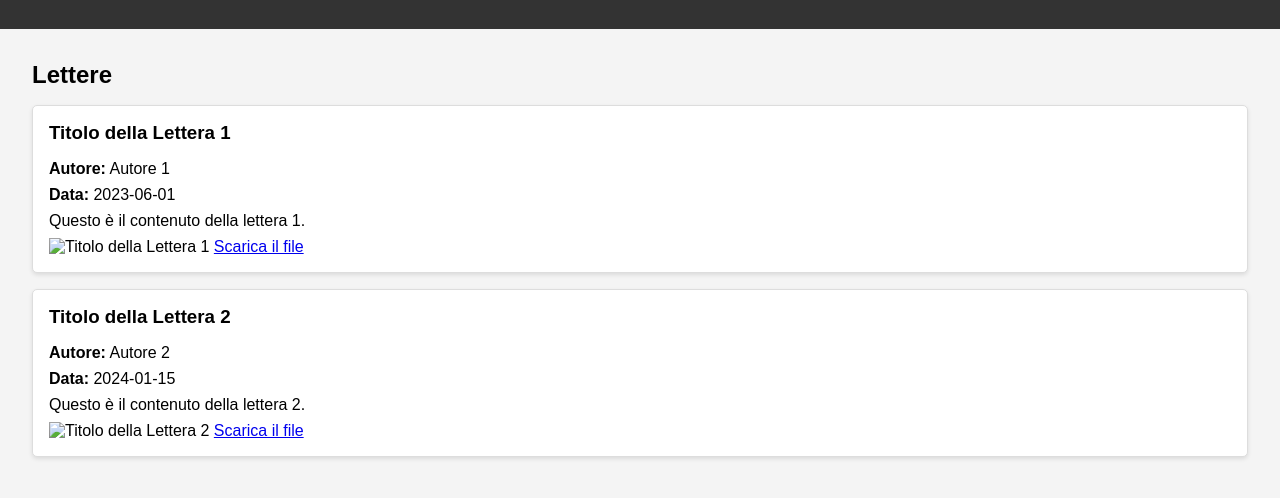
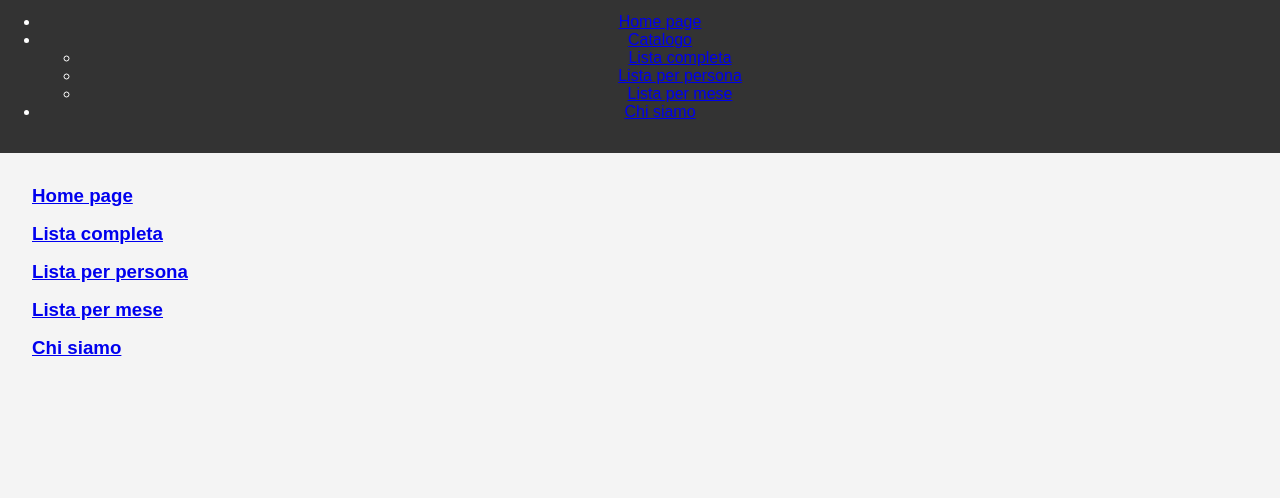
Before and after one commit to mauro-gaeta/progetto2, a plain HTML site: page index.html in a window 1280 px wide. Shown: the part 56-554 px from the top of the page. Drawn offline with Linux system fonts and the light colour scheme.

Commit message:
Update index.html

```diff
--- a/index.html
+++ b/index.html
@@ -9,64 +9,50 @@
 <body>
     <header>
         <h1>Catalogazione Documenti</h1>
+        <nav>
+            <ul class="menu">
+                <li><a href="index.html">Home page</a></li>
+                <li><a href="#">Catalogo</a>
+                    <ul class="submenu">
+                        <li><a href="listacompleta.html">Lista completa</a></li>
+                        <li><a href="#">Lista per persona</a></li>
+                        <li><a href="#">Lista per mese</a></li>
+                    </ul>
+                </li>
+                <li><a href="#">Chi siamo</a></li>
+            </ul>
+        </nav>
     </header>
     <main>
-        <section id="catalog">
-            <h2>Lettere</h2>
-            <!-- Qui verranno visualizzate le lettere -->
-            <div id="letter-container"></div>
+        <section id="home">
+            <div class="box-container">
+                <div class="box">
+                    <a href="index.html">
+                        <h3>Home page</h3>
+                    </a>
+                </div>
+                <div class="box">
+                    <a href="listacompleta.html">
+                        <h3>Lista completa</h3>
+                    </a>
+                </div>
+                <div class="box">
+                    <a href="#">
+                        <h3>Lista per persona</h3>
+                    </a>
+                </div>
+                <div class="box">
+                    <a href="#">
+                        <h3>Lista per mese</h3>
+                    </a>
+                </div>
+                <div class="box">
+                    <a href="#">
+                        <h3>Chi siamo</h3>
+                    </a>
+                </div>
+            </div>
         </section>
     </main>
-    <script>
-        // Dati XML come stringa
-        const xmlData = `
-        <catalog xmlns:dc="http://purl.org/dc/elements/1.1/" xmlns:tei="http://www.tei-c.org/ns/1.0">
-            <letter>
-                <dc:title>Titolo della Lettera 1</dc:title>
-                <dc:creator>Autore 1</dc:creator>
-                <dc:date>2023-06-01</dc:date>
-                <tei:content>Questo è il contenuto della lettera 1.</tei:content>
-                <dc:image>immagine1.jpg</dc:image>
-                <dc:file>file1.pdf</dc:file>
-            </letter>
-            <letter>
-                <dc:title>Titolo della Lettera 2</dc:title>
-                <dc:creator>Autore 2</dc:creator>
-                <dc:date>2024-01-15</dc:date>
-                <tei:content>Questo è il contenuto della lettera 2.</tei:content>
-                <dc:image>immagine2.jpg</dc:image>
-                <dc:file>file2.pdf</dc:file>
-            </letter>
-        </catalog>
-        `;
-
-        document.addEventListener("DOMContentLoaded", function() {
-            const parser = new DOMParser();
-            const xml = parser.parseFromString(xmlData, "application/xml");
-            const letters = xml.getElementsByTagName('letter');
-
-            const container = document.getElementById('letter-container');
-            for (let letter of letters) {
-                const title = letter.getElementsByTagName('dc:title')[0].textContent;
-                const author = letter.getElementsByTagName('dc:creator')[0].textContent;
-                const date = letter.getElementsByTagName('dc:date')[0].textContent;
-                const content = letter.getElementsByTagName('tei:content')[0].textContent;
-                const image = letter.getElementsByTagName('dc:image')[0].textContent;
-                const file = letter.getElementsByTagName('dc:file')[0].textContent;
-
-                const letterDiv = document.createElement('div');
-                letterDiv.classList.add('letter');
-                letterDiv.innerHTML = `
-                    <h3>${title}</h3>
-                    <p><strong>Autore:</strong> ${author}</p>
-                    <p><strong>Data:</strong> ${date}</p>
-                    <p>${content}</p>
-                    <img src="${image}" alt="${title}" class="letter-image">
-                    <a href="${file}" download class="download-button">Scarica il file</a>
-                `;
-                container.appendChild(letterDiv);
-            }
-        });
-    </script>
 </body>
 </html>
```
